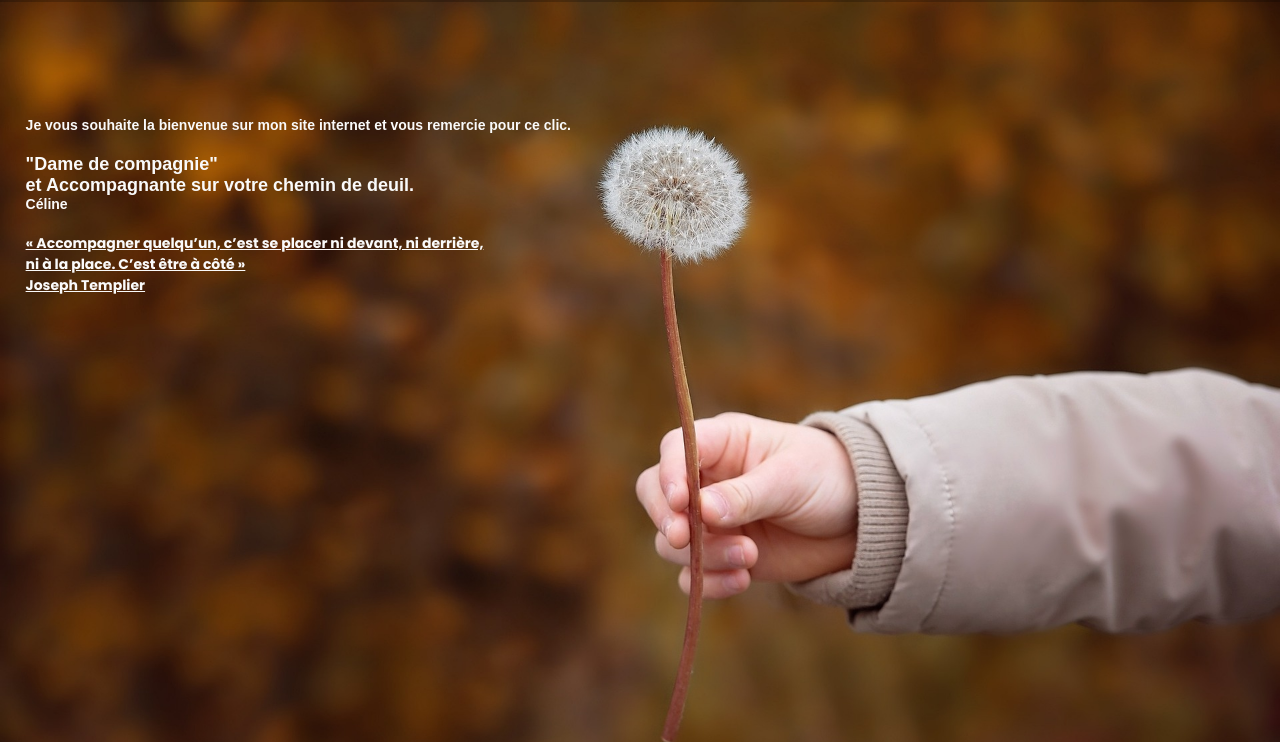
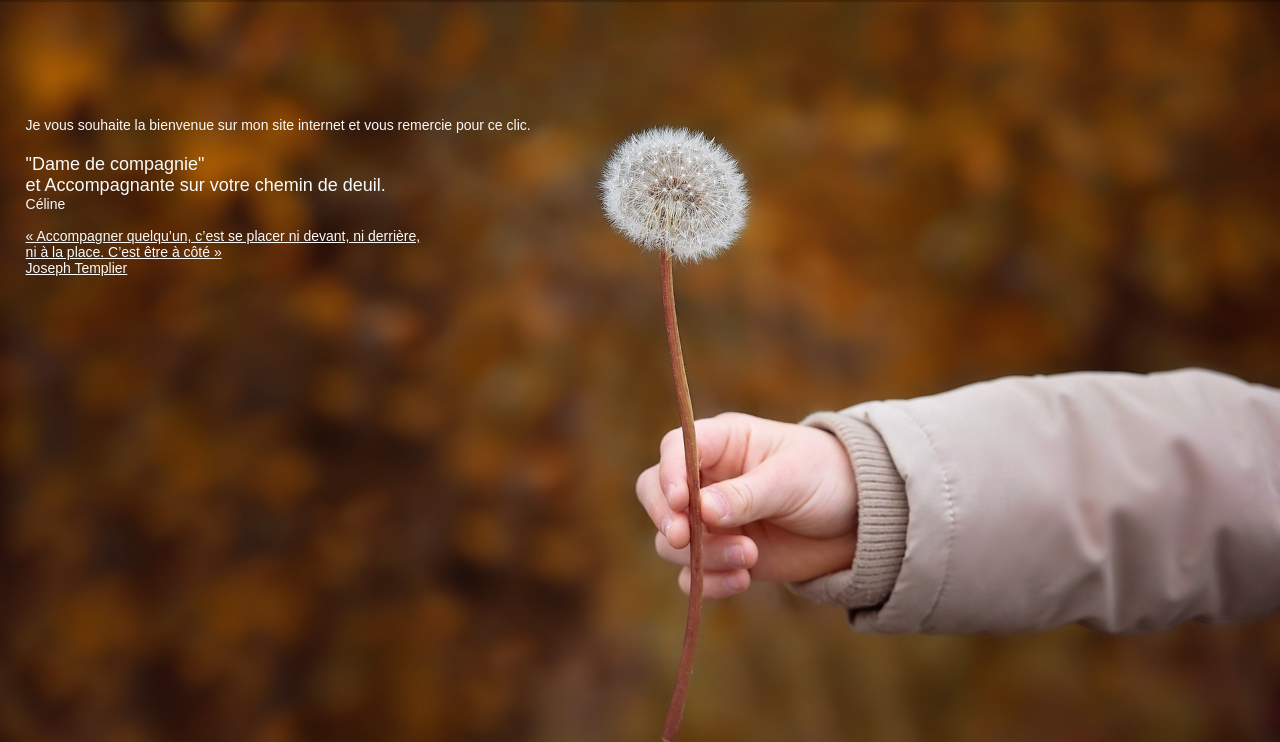
Before and after one commit to tiagosbr/celinerenou, a plain HTML site: page index.html in a window 1280 px wide. Shown: the part 58-800 px from the top of the page. Drawn offline with Linux system fonts and the light colour scheme.

Commit message:
changement police papyrus ok nickel c bon

```diff
--- a/css/index.css
+++ b/css/index.css
@@ -4,16 +4,30 @@
     box-sizing: border-box;
     font-family: "Poppins", sans-serif;
 }
+
 h2 {
-    font-family: "Papyrus", sans-serif;
+    font-family: "Papyrus", fantasy;
+    color: #fafafa;
+    font-weight: normal;
+    font-size: 14px;
 }
 
 .taille-14 {
-    font-size: 14px;
+    font-family: "Papyrus", fantasy;
+    font-weight: normal;
+
 }
+
 .taille-18 {
     font-size: 18px;
+    font-family: "Papyrus", fantasy;
+    font-weight: normal;
 }
+.soulignement1 {
+    text-decoration: underline;
+}
+
+
 body {
     height: 100vh;
     background-image: url(../img/background.jpg);
@@ -24,6 +38,7 @@ body {
 li {
     list-style: none;
 }
+
 .logo {
     color: aqua;
 }
@@ -33,15 +48,15 @@ a {
     color: white;
     font-size: 1rem;
 }
-/*Changer la couleur d'inspecter les boutons*/
+
 a:hover {
     color: rgb(255, 140, 32);
 }
-/*Changer la couleur de la nav bar*/
+
 header {
     position: relative;
     padding: 0 2rem;
-    background-color: rgba(0, 0, 0, 0.226) ;
+    background-color: rgba(0, 0, 0, 0.226);
 }
 
 .navbar {
@@ -51,18 +66,17 @@ header {
     align-items: center;
     justify-content: space-between;
 }
-/*Changer la couleur d'inspecter le bouton CELINE RENOU LOGO*/
+
 .navbar .logo :hover {
-    color: #fff
+    color: #fff;
 }
 
 .navbar .logo {
     flex: 1;
     display: flex;
 }
-/*Couleur du celine renou logo nav bar*/
+
 .navbar .logo a {
-
     font-size: 1;
     font-weight: bold;
 }
@@ -74,13 +88,12 @@ header {
     gap: 2rem;
     min-width: 450px;
 }
-/*Changer la couleur du burger menu + croix*/
+
 .navbar .burger-menu-button {
-    color:white;
+    color: white;
     font-size: 1.5rem;
-    cursor:pointer;
+    cursor: pointer;
     display: none;
-
 }
 
 .buttons {
@@ -104,12 +117,13 @@ header {
     color: #fff;
     border: 1px solid #fff;
 }
-/* Couleur du text contactez moi*/
+
 .connect {
     background-color: transparent;
     color: #fff;
     border: 1px solid #fff;
 }
+
 .connect:hover {
     background-color: #fff;
     color: #120d31;
@@ -126,8 +140,6 @@ header {
     color: #fafafa;
 }
 
-/* ----- BURGER MENU ----- */
-
 .burger-menu {
     display: none;
     height: 0;
@@ -140,7 +152,6 @@ header {
     border-radius: 10px;
     overflow: hidden;
     transition: height 0.2s cubic-bezier(0.175, 0.885, 0.32, 1.275);
-
 }
 
 .burger-menu.open {
@@ -178,8 +189,6 @@ header {
     gap: 10px;
 }
 
-/* ------ RESPONSIVE ------ */
-
 @media (max-width: 990px) {
     header {
         background: none;
@@ -204,11 +213,11 @@ header {
 }
 
 @media (max-width: 576px) {
-
     .burger-menu {
         left: 2rem;
         width: unset;
     }
+
     .image-text {
         position: absolute;
         top: 50%;
@@ -219,34 +228,21 @@ header {
         padding: 0 1rem;
         box-sizing: border-box;
         margin-left: 0;
-      }
+    }
 }
 
-/* Ajoutez cette requête média pour cibler les écrans d'ordinateur */
 @media (min-width: 992px) {
-  .image-text {
-    margin-left: 2% !important;
-  }
+    .image-text {
+        margin-left: 2% !important;
+    }
 }
 
 .image-text {
     position: relative;
     padding-top: 9%;
-    margin-left: 0; /* Supprimez la marge de 2% pour les écrans de téléphone et de tablette */
+    margin-left: 0;
 }
 
-h2 {
-    color: #fafafa;
-}
-/* Enlevez le texte accompagnante à la vie sociale etc à l'ouverture du menu burger*/
 .hide-text {
     display: none;
-  }
-
-h2 {
-    color: #fafafa;
 }
-/* Enlevez le texte accompagnante à la vie sociale etc à l'ouverture du menu burger*/
-.hide-text {
-    display: none;
-  }
--- a/index.html
+++ b/index.html
@@ -10,7 +10,6 @@
     <link rel="preconnect" href="https://fonts.gstatic.com" crossorigin>
     <link href="https://fonts.googleapis.com/css2?family=Poppins:ital,wght@0,100;0,200;0,300;0,400;0,500;0,600;0,700;0,800;0,900;1,100;1,200;1,300;1,400;1,500;1,600;1,700;1,800;1,900&display=swap" rel="stylesheet">
     <link rel="stylesheet" href="css/index.css">
-
     <title>CELINE RENOU</title>
 </head>
 <body>
@@ -48,8 +47,8 @@
     <div class="image-text">
         <h2 class="taille-14">Je vous souhaite la bienvenue sur mon site internet et vous remercie pour ce clic.</h2>
         <h2 class="taille-18"><br>"Dame de compagnie"<br>et Accompagnante sur votre chemin de deuil.</h2>
-        <h2 class="taille-14">Céline</h2>
-        <h2 class="taille-14"><u><br>« Accompagner quelqu’un, c’est se placer ni devant, ni derrière, <br>ni à la place. C’est être à côté » <br>Joseph Templier</h2></u><br>
+        <h2 class="celine-taille">Céline</h2>
+        <h2 class="soulignement1"><br>« Accompagner quelqu’un, c’est se placer ni devant, ni derrière, <br>ni à la place. C’est être à côté » <br>Joseph Templier</h2><br>
     </div>
     <script>
         const burgerMenuButton = document.querySelector(".burger-menu-button");
```
